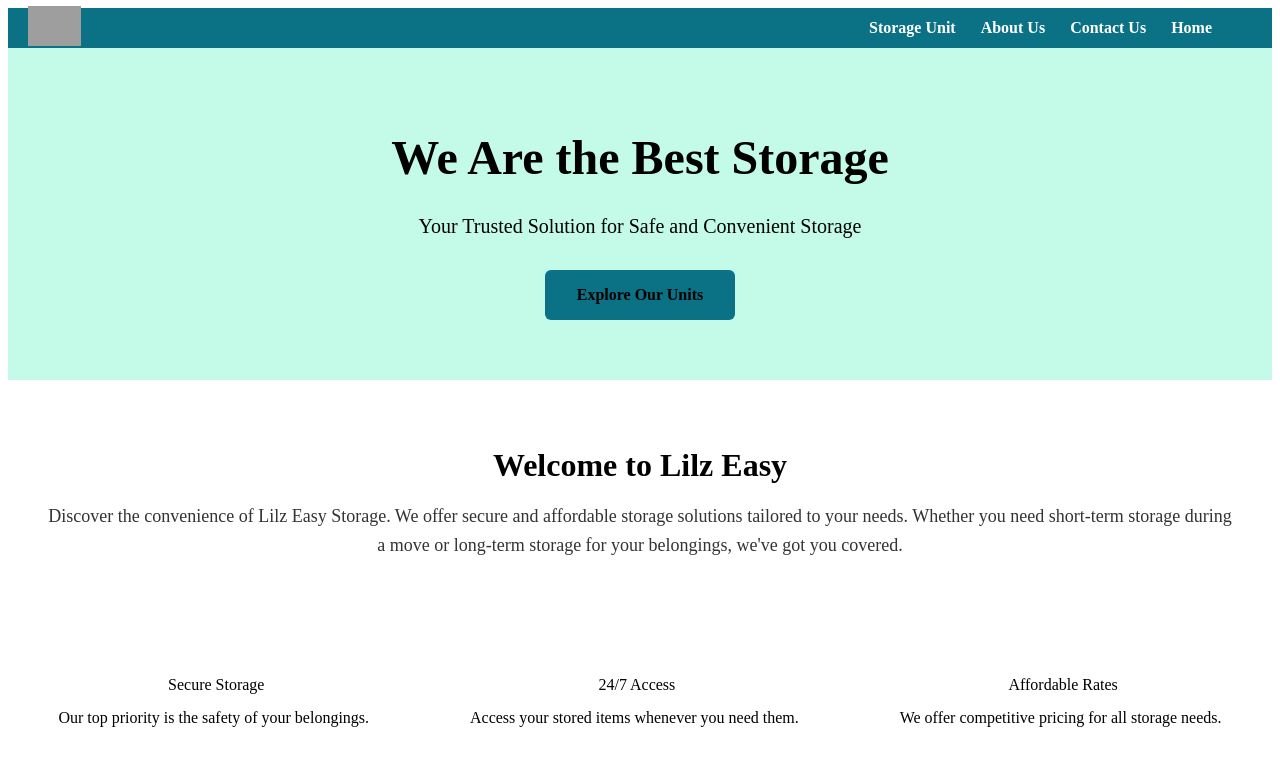
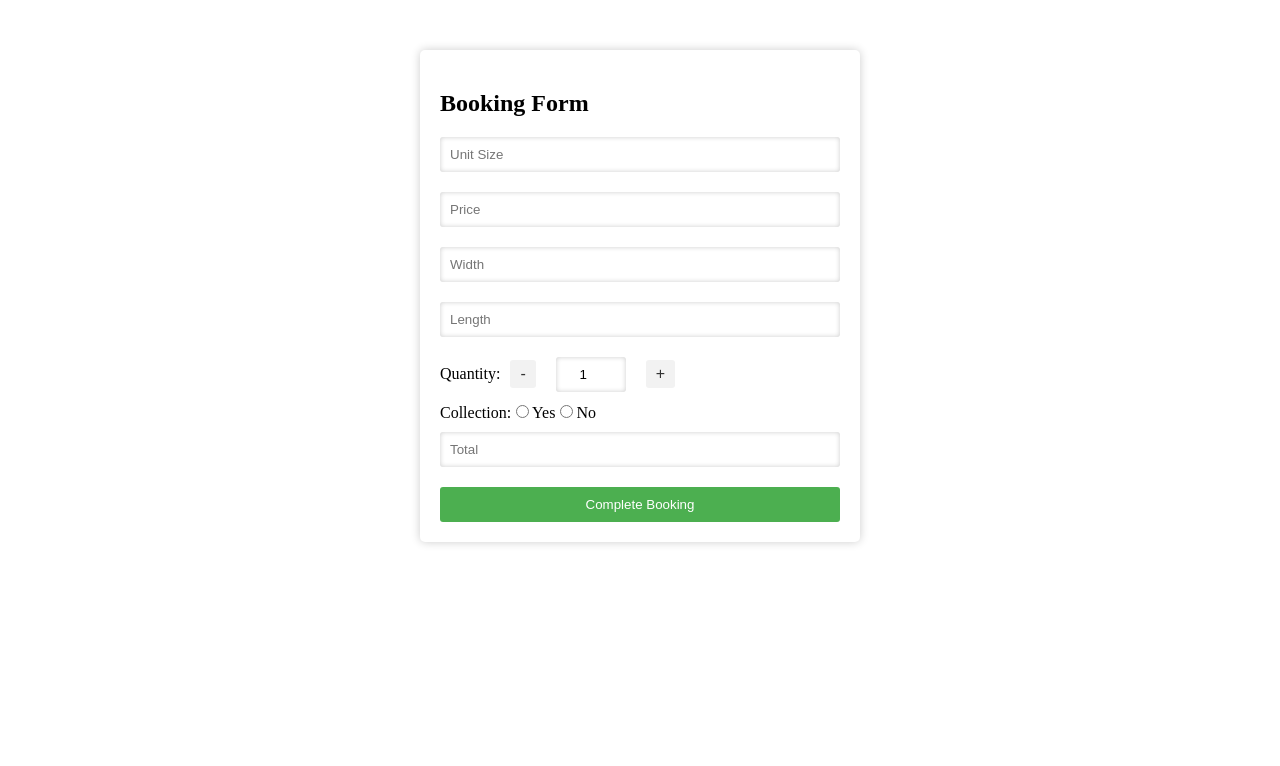
Before and after one commit to Tsireledzo2/Storage-Rental-System-2.0-FrontEnd, an Angular app in the folder Customer/: page / in a window 1280 px wide. Shown: the top 766 px of the page. Built offline with nearby package versions, Linux system fonts and the light colour scheme; grey boxes are pictures that could not be loaded.

Commit message:
UI for booking

```diff
--- a/Customer/src/app/Components/booking/booking.component.css
+++ b/Customer/src/app/Components/booking/booking.component.css
@@ -0,0 +1,74 @@
+body {
+    background-color: #f2f2f2;
+    font-family: Arial, sans-serif;
+}
+
+form {
+    background-color: #fff;
+    border-radius: 5px;
+    box-shadow: 0 0 10px rgba(0, 0, 0, 0.2);
+    padding: 20px;
+    width: 400px;
+    margin: 0 auto;
+    margin-top: 50px;
+}
+
+input[type="text"] {
+    border: none;
+    border-radius: 3px;
+    box-shadow: inset 0 0 5px rgba(0, 0, 0, 0.2);
+    display: block;
+    margin-bottom: 20px;
+    padding: 10px;
+    width: 95%;
+}
+
+.btn {
+    background-color: #4CAF50;
+    border: none;
+    border-radius: 3px;
+    color: #fff;
+    cursor: pointer;
+    padding: 10px;
+    width: 100%;
+}
+
+.btn:hover {
+    background-color: #3e8e41;
+}
+
+.collection {
+    margin-bottom: 10px;
+}
+
+.spinner {
+    display: flex;
+    align-items: center;
+    gap: 10px;
+    margin-bottom: 10px;
+}
+
+.spinner button {
+    background-color: #f2f2f2;
+    border: none;
+    border-radius: 3px;
+    color: #333;
+    cursor: pointer;
+    font-size: 16px;
+    padding: 5px 10px;
+}
+
+.spinner button:hover {
+    background-color: #e6e6e6;
+}
+
+.spinner input[type="number"] {
+    border: none;
+    border-radius: 3px;
+    box-shadow: inset 0 0 5px rgba(0, 0, 0, 0.2);
+    display: block;
+    margin: 0 10px;
+    padding: 10px;
+    width: 50px;
+    text-align: center;
+}
--- a/Customer/src/app/Components/booking/booking.component.html
+++ b/Customer/src/app/Components/booking/booking.component.html
@@ -1 +1,27 @@
-<p>booking works!</p>
+<form>
+    <h2>Booking Form</h2>
+    <input type="text" placeholder="Unit Size">
+    <input type="text" placeholder="Price" >
+    <input type="text" placeholder="Width">
+    <input type="text" placeholder="Length">
+    <div class="spinner">
+        <div>
+            <label>Quantity:</label>
+        </div>
+
+        <button class="decrement">-</button>
+        <input type="number" id="quantity" min="1" max="100" value="1">
+        <button class="increment" >+</button>
+    </div>
+    <div class="collection">
+        <label for="collection">Collection:</label>
+        <input type="radio" id="yes" name="collection" value="yes">
+        <label for="yes">Yes</label>
+        <input type="radio" id="no" name="collection" value="no">
+        <label for="no">No</label>
+    </div>
+    <input type="text" placeholder="Total">
+       <div>
+        <button  class="btn">Complete Booking</button>
+    </div>
+</form>
--- a/Customer/src/app/Module/app.component.html
+++ b/Customer/src/app/Module/app.component.html
@@ -1 +1 @@
-<app-customer-homepage></app-customer-homepage>
+<app-booking></app-booking>
--- a/Customer/src/app/app.module.ts
+++ b/Customer/src/app/app.module.ts
@@ -9,6 +9,7 @@ import { StorageUnitComponent } from './Components/storage-unit/storage-unit.com
 import { ContactUsComponent } from './Components/contact-us/contact-us.component';
 import { AboutUsComponent } from './Components/about-us/about-us.component';
 import { CustomerDetailsComponent } from './Components/customer-details/customer-details.component';
+import { BookingComponent } from './Components/booking/booking.component';
 
 @NgModule({
   declarations: [
@@ -18,7 +19,8 @@ import { CustomerDetailsComponent } from './Components/customer-details/customer
     StorageUnitComponent,
     ContactUsComponent,
     AboutUsComponent,
-    CustomerDetailsComponent
+    CustomerDetailsComponent,
+    BookingComponent
   ],
   imports: [
     BrowserModule,
```
